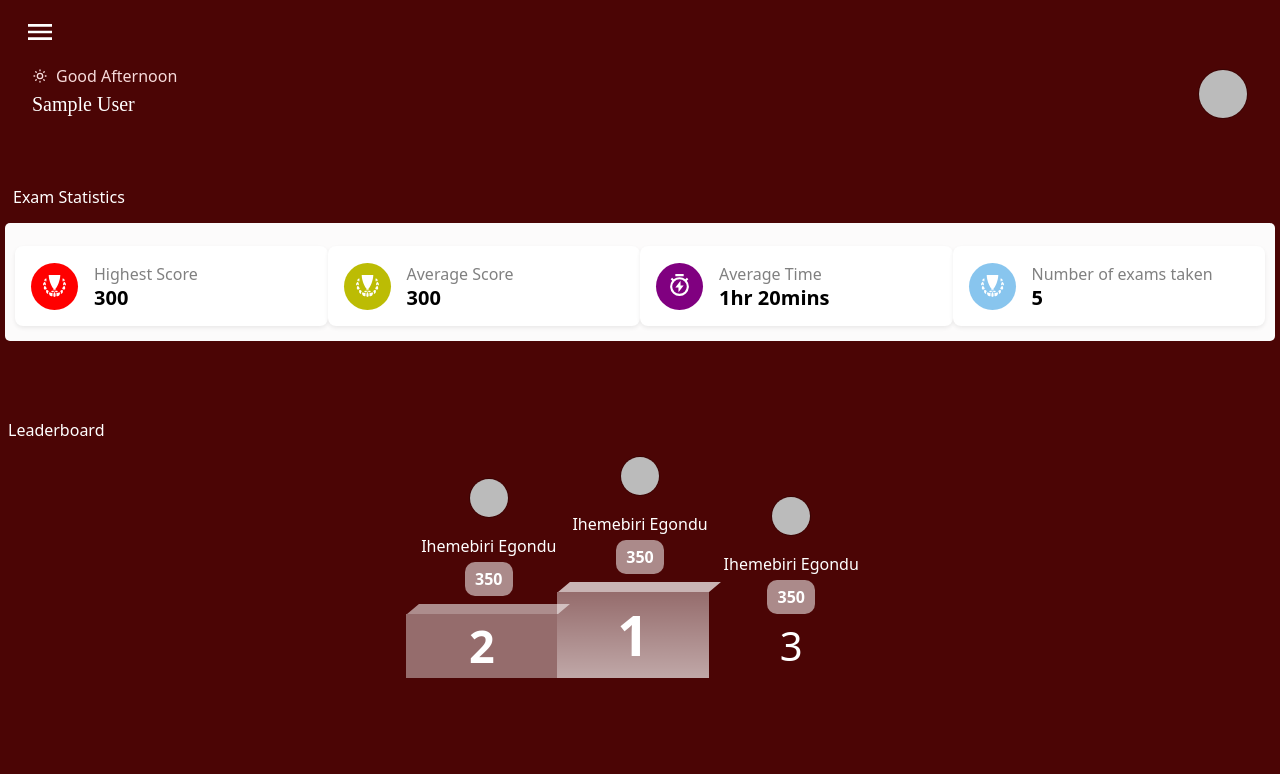
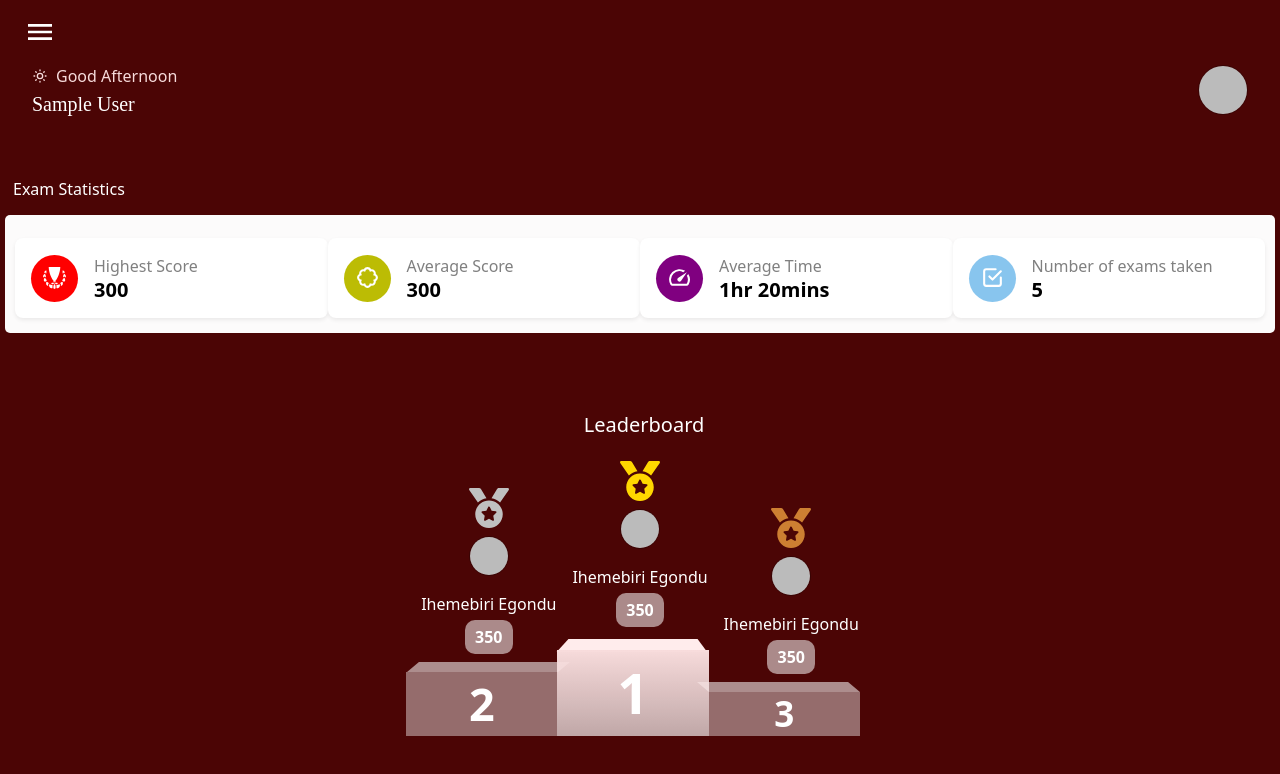
Before and after one commit to ihemebiriegondu/steadfast-elearning, a React (Create React App) app: page /dashboard in a window 1280 px wide. Shown: the top 774 px of the page. Built offline with nearby package versions, Linux system fonts and the light colour scheme; no server answers; sample sign-in values are in the browser's storage; a web font is replaced by a local one.

Commit message:
added leaderboard component to dashboard

```diff
--- a/src/components/Dashboard.js
+++ b/src/components/Dashboard.js
@@ -2,7 +2,10 @@ import React from 'react'
 import { useUserAuth } from "../context/UserAuthContext";
 import { HiOutlineSun } from 'react-icons/hi'
 import { GiLaurelsTrophy } from 'react-icons/gi'
-import { RiTimerFlashLine } from 'react-icons/ri'
+import { FaMedal } from 'react-icons/fa'
+import { BiBadge } from 'react-icons/bi'
+import { TbCheckbox } from 'react-icons/tb'
+import { MdSpeed } from 'react-icons/md'
 
 import '../css/dashboard.css'
 
@@ -20,7 +23,7 @@ const Dashboard = () => {
                             <p className='mb-0'>Good Afternoon</p>
                         </div>
                         <div>
-                            <h6>{user.displayName}</h6>
+                            <h6 className='mb-0'>{user.displayName}</h6>
                         </div>
                     </div>
                     <div className='userImg'>
@@ -43,7 +46,7 @@ const Dashboard = () => {
                             </div>
                             <div className='d-flex align-items-center py-3 px-3 info-card shadow-sm'>
                                 <div className='detailImgDiv'>
-                                    <GiLaurelsTrophy className='detailImg' />
+                                    <BiBadge className='detailImg' />
                                 </div>
                                 <div className='detailInfo'>
                                     <p className='mb-0'>Average Score</p>
@@ -52,7 +55,7 @@ const Dashboard = () => {
                             </div>
                             <div className='d-flex align-items-center py-3 px-3 info-card shadow-sm'>
                                 <div className='detailImgDiv'>
-                                    <RiTimerFlashLine className='detailImg' />
+                                    <MdSpeed className='detailImg' />
                                 </div>
                                 <div className='detailInfo'>
                                     <p className='mb-0'>Average Time</p>
@@ -61,7 +64,7 @@ const Dashboard = () => {
                             </div>
                             <div className='d-flex align-items-center py-3 px-3 info-card shadow-sm'>
                                 <div className='detailImgDiv'>
-                                    <GiLaurelsTrophy className='detailImg' />
+                                    <TbCheckbox className='detailImg' />
                                 </div>
                                 <div className='detailInfo'>
                                     <p className='mb-0'>Number of exams taken</p>
@@ -73,14 +76,15 @@ const Dashboard = () => {
                 </div>
 
                 <div className='leaderboard'>
-                    <h6 className='mb-3 ms-2'>Leaderboard</h6>
+                    <h5 className='mb-4 ms-2 text-center'>Leaderboard</h5>
                     <div className='top3 d-flex justify-content-center align-items-end'>
                         <div className='top3-Student second d-flex flex-column justify-content-center'>
                             <div className='d-flex flex-column justify-content-center align-items-center px-2'>
+                                <FaMedal className='fs-1 medal mb-2' style={({ color: '#C0C0C0' })} />
                                 <div className='img mb-3'>
                                     <img src={user.photoURL} alt=''></img>
                                 </div>
-                                <p className='name mb-1'>Ihemebiri Egondu</p>
+                                <p className='name mb-1 text-center'>Ihemebiri Egondu</p>
                                 <div className='score mb-2'><p className='mb-0'>350</p></div>
 
                             </div>
@@ -95,10 +99,11 @@ const Dashboard = () => {
                         </div>
                         <div className='top3-Student first d-flex flex-column justify-content-center'>
                             <div className='d-flex flex-column justify-content-center align-items-center px-2'>
+                                <FaMedal className='fs-1 medal mb-2' style={({ color: '#FFD700' })} />
                                 <div className='img mb-3'>
                                     <img src={user.photoURL} alt=''></img>
                                 </div>
-                                <p className='name mb-1'>Ihemebiri Egondu</p>
+                                <p className='name mb-1 text-center'>Ihemebiri Egondu</p>
                                 <div className='score mb-2'><p className='mb-0'>350</p></div>
                             </div>
                             <div className='ratingDiv'>
@@ -112,10 +117,11 @@ const Dashboard = () => {
                         </div>
                         <div className='top3-Student third d-flex flex-column justify-content-center'>
                             <div className='d-flex flex-column justify-content-center align-items-center px-2'>
+                                <FaMedal className='fs-1 medal mb-2' style={({ color: '#CD7F32' })} />
                                 <div className='img mb-3'>
                                     <img src={user.photoURL} alt=''></img>
                                 </div>
-                                <p className='name mb-1'>Ihemebiri Egondu</p>
+                                <p className='name mb-1 text-center'>Ihemebiri Egondu</p>
                                 <div className='score mb-2'><p className='mb-0'>350</p></div>
                             </div>
                             <div className='ratingDiv'>
--- a/src/css/dashboard.css
+++ b/src/css/dashboard.css
@@ -123,9 +123,7 @@
     object-fit: cover;
 }
 
-.dashboard-component .dashboard-componentDiv .leaderboard .top3 .top3-Student .name {
-
-}
+.dashboard-component .dashboard-componentDiv .leaderboard .top3 .top3-Student .name {}
 
 .dashboard-component .dashboard-componentDiv .leaderboard .top3 .top3-Student .score {
     background: rgba(255, 255, 255, 0.533);
@@ -136,10 +134,6 @@
 
 .dashboard-component .dashboard-componentDiv .leaderboard .top3 .top3-Student .score p {
     font-weight: bolder;
-}
-
-.dashboard-component .dashboard-componentDiv .leaderboard .top3 .top3-Student .ratingDiv {
-
 }
 
 .dashboard-component .dashboard-componentDiv .leaderboard .top3 .top3-Student.second .ratingDiv .ratings-top {
@@ -161,20 +155,43 @@
 }
 
 .dashboard-component .dashboard-componentDiv .leaderboard .top3 .top3-Student.first .ratingDiv .ratings-top {
-    background: rgba(255, 255, 255, 0.7);
-    height: 10px;
-    transform: skew(-50deg);
+    background: rgb(255, 236, 236);
+    height: 20px;
+    transform: perspective(100px) rotateX(50deg) translate(-7px);
+    width: 92%;
+    margin: 0 auto;
+    margin-bottom: -5px;
 }
 
 .dashboard-component .dashboard-componentDiv .leaderboard .top3 .top3-Student.first .ratingDiv .ratings-bottom {
-    background: rgba(255, 255, 255, 0.411);
-    background: linear-gradient(rgba(255, 255, 255, 0.411), rgba(255, 255, 255, 0.65));
+    background: green;
+    background: linear-gradient(rgb(247, 219, 219), rgba(255, 255, 255, 0.65));
     transform: translate(-7px);
     padding: 10px 0;
+    position: relative;
+    z-index: 10;
 }
 
 .dashboard-component .dashboard-componentDiv .leaderboard .top3 .top3-Student.first .ratingDiv .ratings-bottom h1 {
     font-size: 55px;
+    font-weight: bold;
+    margin-bottom: 0 !important;
+}
+
+.dashboard-component .dashboard-componentDiv .leaderboard .top3 .top3-Student.third .ratingDiv .ratings-top {
+    background: rgba(255, 255, 255, 0.544);
+    height: 10px;
+    transform: skew(50deg) translate(-13px);
+}
+
+.dashboard-component .dashboard-componentDiv .leaderboard .top3 .top3-Student.third .ratingDiv .ratings-bottom {
+    background: rgba(255, 255, 255, 0.411);
+    transform: translate(-7px);
+    padding: 1px 0;
+}
+
+.dashboard-component .dashboard-componentDiv .leaderboard .top3 .top3-Student.third .ratingDiv .ratings-bottom h1 {
+    font-size: 35px;
     font-weight: bold;
     margin-bottom: 0 !important;
 }
```
